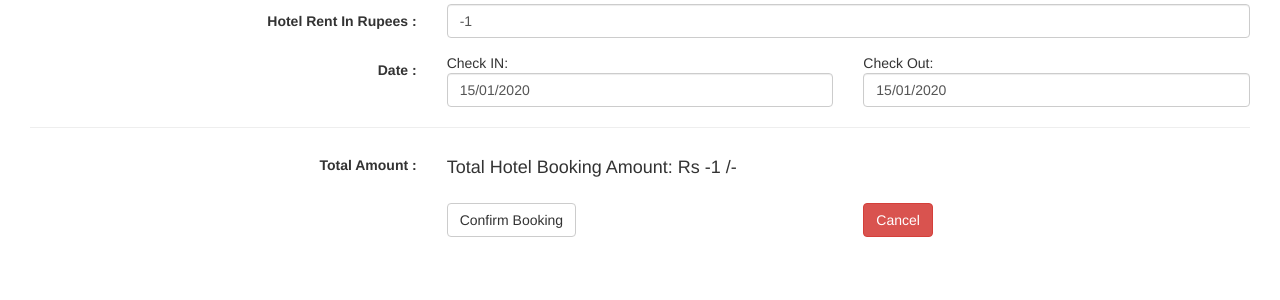
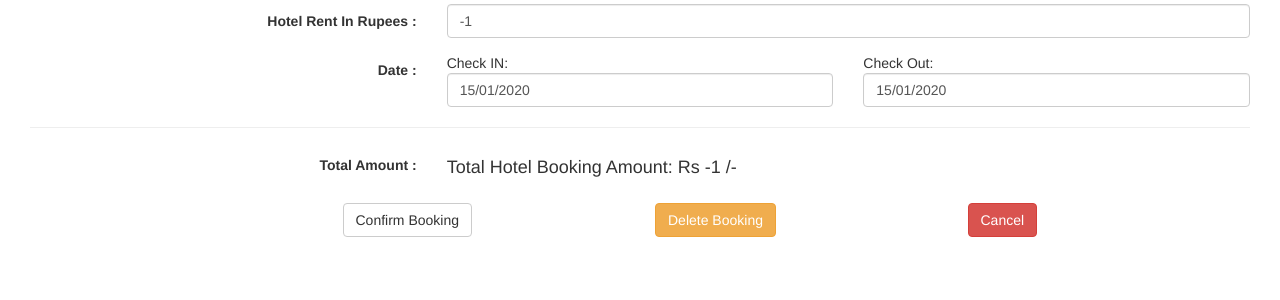
Before and after one commit to akhilgshine/EventOne, a Django app: page /update_hotel/1 in a window 1280 px wide. Shown: the part 434-734 px from the top of the page. Run offline with Django 3.2, Linux system fonts and the light colour scheme; tables that the repository leaves empty hold one stand-in row (values such as "Sample post"); some libraries are stand-ins or nearby versions.

Commit message:
delete button added in updated hotel

```diff
--- a/events/templates/update_hotel.html
+++ b/events/templates/update_hotel.html
@@ -28,6 +28,8 @@
     .close_btn{
       float:right;
     }
+
+    .btn-minwidth { min-width: auto !important;}
 </style>
 </head>
 
@@ -118,13 +120,20 @@
                         </div>
 
                         <div class="form-group">
-                          <label class="control-label col-sm-4" for=""></label>
-                          <div class="col-sm-4">
-                            <button type="submit" class="btn btn-default nuts-sub-hotel-confirm"> Confirm Booking</button>
+                          <label class="control-label col-sm-3" for=""></label>
+                          <div class="col-sm-3">
+                            <button type="submit" class="btn btn-default nuts-sub-hotel-confirm btn-minwidth"> Confirm Booking</button>
                           </div>
-                          <div class="col-sm-4">
+                          {% if hotel_obj %}
+                          <div class="col-sm-3">
+                            <a href="{% url 'delete_hotel_view' hotel_obj.id %}"
+                            <button type="submit" class="btn btn-warning nuts-sub-hotel-confirm btn-minwidth"> Delete Booking</button>
+                          </a>
+                          </div>
+                        {% endif %}
+                          <div class="col-sm-3">
                             <a href="/users/">
-                              <button type="button" class="btn btn-danger nuts-sub-hotel-cancel">Cancel</button>
+                              <button type="button" class="btn btn-danger nuts-sub-hotel-cancel btn-minwidth">Cancel</button>
                             </a>
                           </div>
                         </div>
--- a/events/utils.py
+++ b/events/utils.py
@@ -41,6 +41,7 @@ def send_email(to_email, message, event_obj):
     msg.attach_alternative(content, "text/html")
     msg.send()
 
+
     print("mail --> ", to_email)
 
 
--- a/events/views.py
+++ b/events/views.py
@@ -4,7 +4,7 @@ import csv
 import traceback
 from django.http import HttpResponse, HttpResponseRedirect
 from django.shortcuts import render, get_object_or_404
-from django.views.generic import FormView, TemplateView, View, UpdateView
+from django.views.generic import FormView, TemplateView, View, UpdateView, DeleteView
 from django.core.urlresolvers import reverse
 from django.contrib import messages
 from events.templatetags import template_tags
@@ -729,6 +729,8 @@ class UpdateHotelView(UpdateView):
         hotel_obj.checkin_date = checkin_date
         hotel_obj.checkout_date = checkout_date
         hotel_obj.save()
+        hotel_obj.room_type.rooms_available -= 1
+        hotel_obj.room_type.save()
 
         if created:
             message_hotel = "You have successfully booked room in Hotel Raviz Kollam for the event, Area 1 Agm of Round Table India hosted by QRT85 'Lets Go Nuts'. You have choosen : '" + str(
@@ -740,7 +742,6 @@ class UpdateHotelView(UpdateView):
             message_hotel += " And your total rent is Rs." + str(hotel_obj.tottal_rent) + "/-"
 
         return HttpResponseRedirect(self.get_success_url())
-
 
 class UpdateContributionPaymentView(UpdateView):
     template_name = 'update_reg_payment.html'
@@ -917,3 +918,19 @@ class AddContributionListPage(TemplateView):
         context = super(AddContributionListPage, self).get_context_data(**kwargs)
         context['registered_users'] = RegisteredUsers.objects.all()
         return context
+
+
+class DeleteHotelView(DeleteView):
+    model = Hotels
+    success_url = '/users'
+
+    def get(self, request, *args, **kwargs):
+        return self.post(request, *args, **kwargs)
+
+    def delete(self, request, *args, **kwargs):
+        self.object = self.get_object()
+        success_url = self.get_success_url()
+        self.object.room_type.rooms_available +=1
+        self.object.room_type.save()
+        self.object.delete()
+        return HttpResponseRedirect(success_url)
--- a/events_app/urls.py
+++ b/events_app/urls.py
@@ -35,6 +35,7 @@ urlpatterns = [
     url(r'^register/success/(?P<pk>\d+)$', RegSuccessView.as_view(), name='invoice_views'),
     url(r'^edit_user_registered/(?P<pk>\d+)$', UserRegisterUpdate.as_view(), name='edit_user'),
     url(r'^update_hotel/(?P<pk>\d+)$', UpdateHotelView.as_view(), name='update_hotel_view'),
+    url(r'^delete_hotel/(?P<pk>\d+)$', DeleteHotelView.as_view(), name='delete_hotel_view'),
     url(r'^update-contribute-payment/(?P<pk>\d+)$', UpdateContributionPaymentView.as_view(), name='update_contribute_payment'),
     url(r'^contribute-payment/$', AddContributionListPage.as_view(), name='add-contribution-list'),
     url(r'^update-due-payment/(?P<pk>\d+)$', DuePaymentView.as_view(), name='due_payment_update'),
```
Also changed, not shown: events/__init__.py (deleted), events/management/__init__.py (deleted), events/management/commands/__init__.py (deleted), events/migrations/__init__.py (deleted), events/templatetags/__init__.py (deleted), events_app/__init__.py (deleted), letsgonuts_api/__init__.py (deleted), 1 other file.
